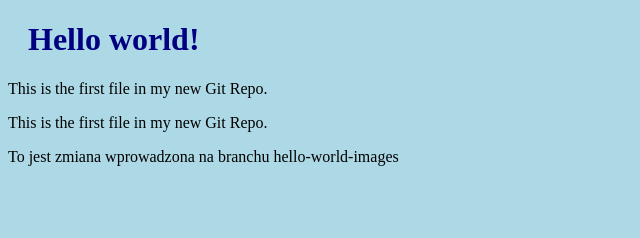
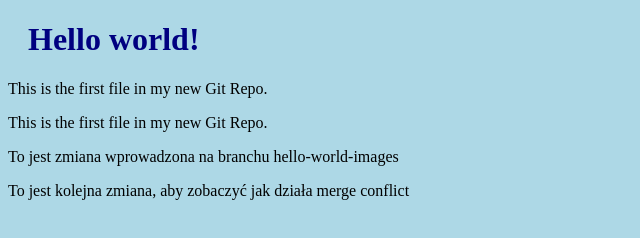
Before and after one commit to Tobiasz123098/tutorialRepo, a plain HTML site: page index.html in a window 1280 px wide. Shown: the whole page, without its empty margins (0-640 px from the left). Drawn offline with Linux system fonts and the light colour scheme.

Commit message:
added new line to the index.html

```diff
--- a/index.html
+++ b/index.html
@@ -10,6 +10,7 @@
 <p>This is the first file in my new Git Repo.</p>
 <p>This is the first file in my new Git Repo.</p>
 <p>To jest zmiana wprowadzona na branchu hello-world-images</p>
+<p>To jest kolejna zmiana, aby zobaczyć jak działa merge conflict</p>
 
 
 </body>
```
